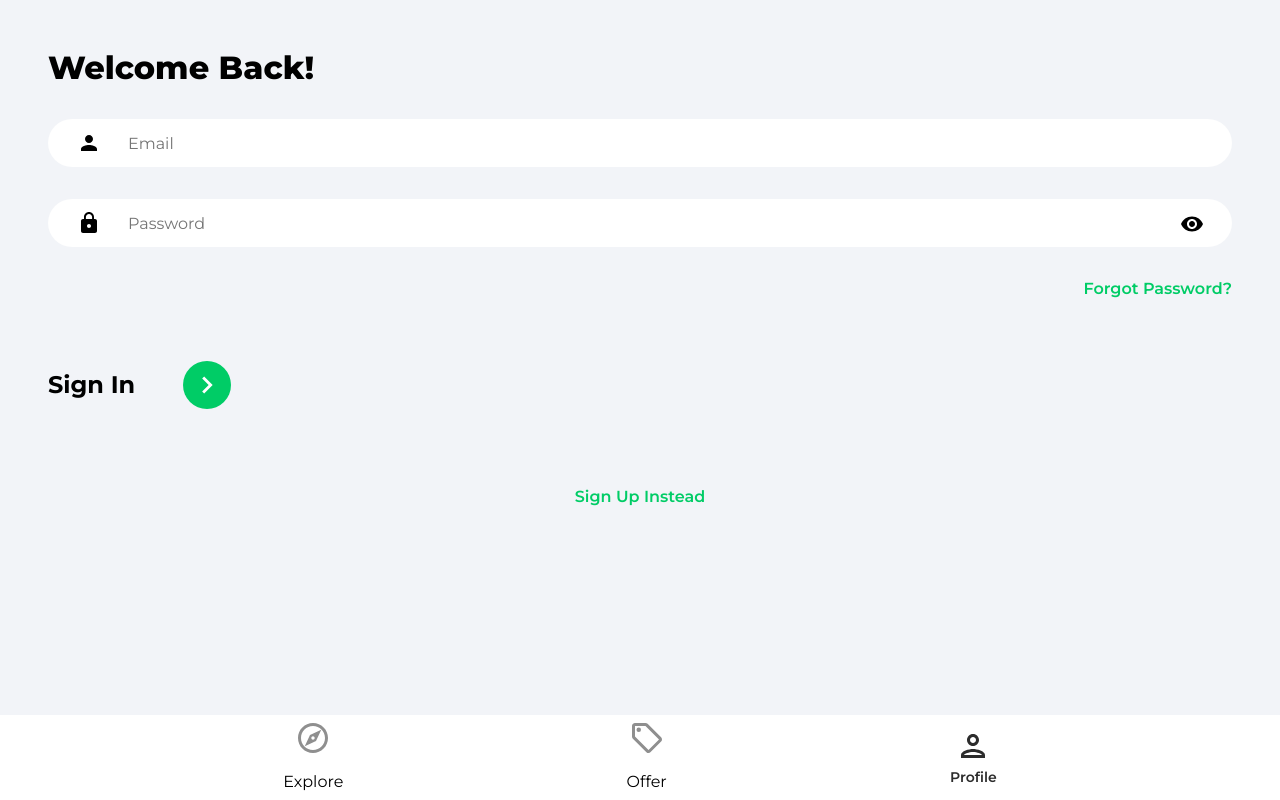
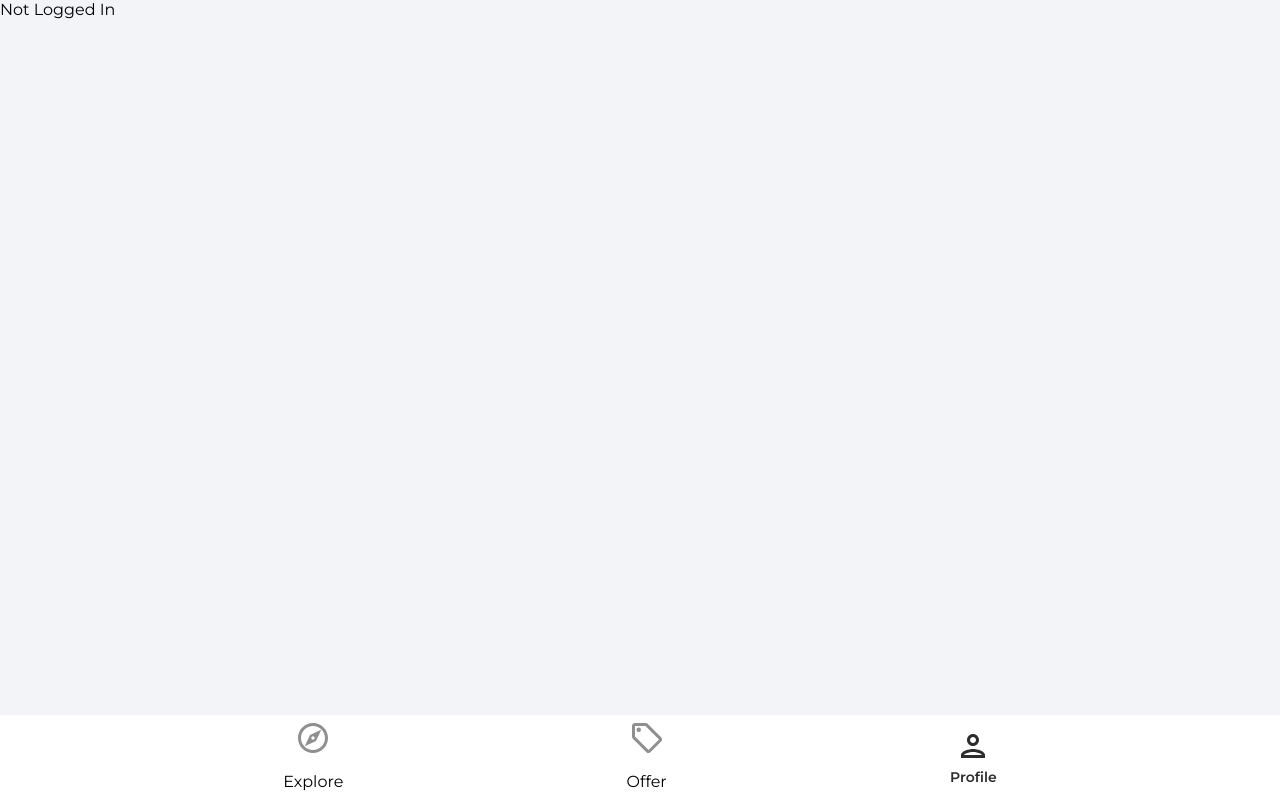
Before and after one commit to whitebeard086/house_marketplace, a React (Create React App) app: page /profile in a window 1280 px wide. Built offline with nearby package versions, Linux system fonts and the light colour scheme.

Commit message:
authenticate registered user and sign in

```diff
--- a/src/App.js
+++ b/src/App.js
@@ -1,6 +1,6 @@
 import { BrowserRouter as Router, Routes, Route } from "react-router-dom";
 import { Navbar } from "./components";
-import { Explore, ForgotPassword, Offers, SignIn, SignUp } from "./pages";
+import { Explore, ForgotPassword, Offers, Profile, SignIn, SignUp } from "./pages";
 
 function App() {
   return (
@@ -9,7 +9,7 @@
       <Routes>
         <Route path="/" element={<Explore />} />
         <Route path="/offers" element={<Offers />} />
-        <Route path="/profile" element={<SignIn />} />
+        <Route path="/profile" element={<Profile />} />
         <Route path="/sign-in" element={<SignIn />} />
         <Route path="/sign-up" element={<SignUp />} />
         <Route path="/forgot-password" element={<ForgotPassword />} />
--- a/src/pages/Profile.jsx
+++ b/src/pages/Profile.jsx
@@ -1,8 +1,16 @@
+import { useEffect, useState } from "react";
+import { getAuth } from "firebase/auth";
+
 const Profile = () => {
-    return (
-      <div>
-          <h1>Profile</h1>
-      </div>
-    )
-  }
-  export default Profile
+  const [user, setUser] = useState(null);
+
+  const auth = getAuth();
+
+  useEffect(() => {
+    setUser(auth.currentUser);
+    console.log(auth.currentUser);
+  }, []);
+
+  return user ? <h1>{user.displayName}</h1> : "Not Logged In";
+};
+export default Profile;
--- a/src/pages/SignIn.jsx
+++ b/src/pages/SignIn.jsx
@@ -1,5 +1,7 @@
 import { useState } from "react";
 import { Link, useNavigate } from "react-router-dom";
+import { getAuth, signInWithEmailAndPassword } from "firebase/auth";
+
 import { ReactComponent as ArrowRightIcon } from "../assets/svg/keyboardArrowRightIcon.svg";
 import visibilityIcon from "../assets/svg/visibilityIcon.svg";
 
@@ -20,6 +22,22 @@
     }));
   };
 
+  const onSubmit = async e => {
+    e.preventDefault();
+
+    try {
+      const auth = getAuth();
+
+      const userCredential = await signInWithEmailAndPassword(auth, email, password);
+
+      if (userCredential.user) {
+        navigate("/");
+      }
+    } catch (error) {
+      console.log(error);
+    }
+  };
+
   return (
     <>
       <div className="pageContainer">
@@ -28,7 +46,7 @@
         </header>
 
         <main>
-          <form>
+          <form onSubmit={onSubmit}>
             <input
               type="email"
               placeholder="Email"
```
